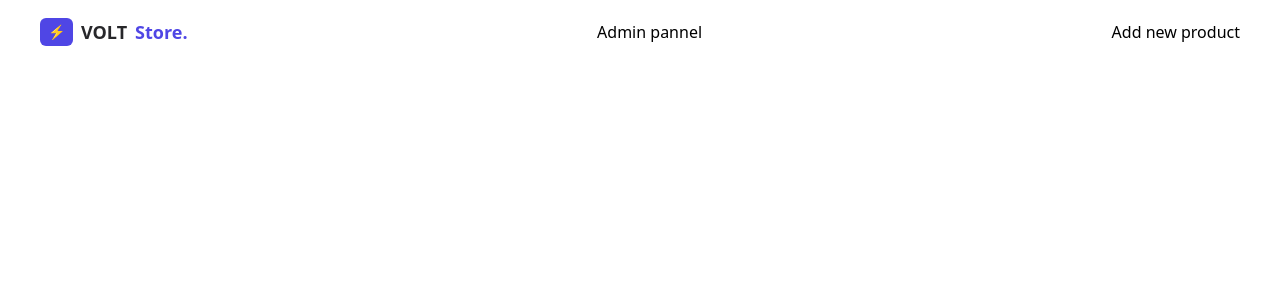
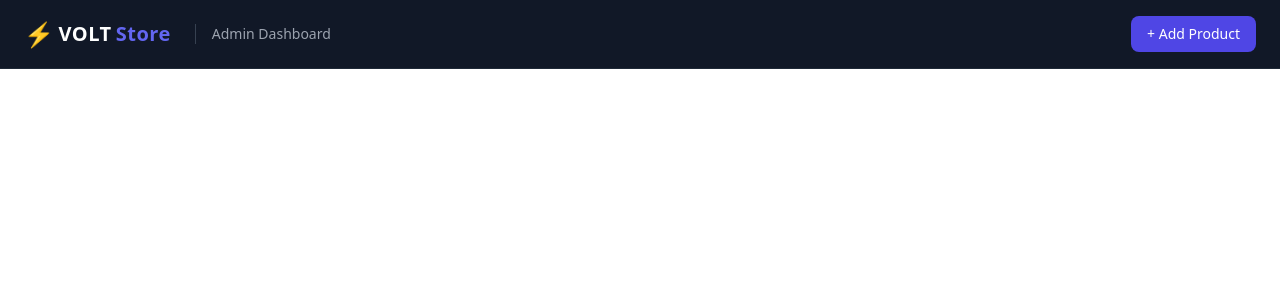
Before and after one commit to sewak07/E-commerce, a React app in the folder frontend/: page /admin-dashboard in a window 1280 px wide. Shown: the top 300 px of the page. Built offline with nearby package versions, Linux system fonts and the light colour scheme; the HTML template or start-up script is replaced by a standard one.

Commit message:
components modified with tailwind css

```diff
--- a/frontend/src/components/AdminHeader.jsx
+++ b/frontend/src/components/AdminHeader.jsx
@@ -1,24 +1,38 @@
-import {Link} from "react-router-dom";
+import { Link } from "react-router-dom";
+
 export default function AdminHeader() {
   return (
-    <header>
-      <div className="max-w-7xl mx-auto px-4 sm:px-6 lg:px-10 h-16 flex items-center justify-between">
-        {/* Logo */}
+    <header className="w-full bg-gray-900 border-b border-gray-800 sticky top-0 z-50">
+      <div className="max-w-7xl mx-auto px-6 py-4 flex items-center justify-between">
 
-        <Link
-          to="/admin-dashboard"
-          className="flex items-center gap-2 text-lg font-semibold text-zinc-800"
-        >
-          <span className="bg-indigo-600 text-white px-2 py-1 rounded-md text-sm">
-            ⚡
+        {/* Left: Logo + Panel name */}
+        <div className="flex items-center gap-6">
+          <Link
+            to="/admin-dashboard"
+            className="flex items-center gap-1 text-xl font-semibold tracking-wide"
+          >
+            <span className="text-indigo-500 text-2xl">⚡</span>
+            <span className="text-white">VOLT</span>
+            <span className="text-indigo-500">Store</span>
+          </Link>
+
+          <span className="text-sm text-gray-400 border-l border-gray-700 pl-4">
+            Admin Dashboard
           </span>
-          <span className="font-bold">VOLT</span>
-          <span className="text-indigo-600 font-bold">Store.</span>
-        </Link>
-        <span>Admin pannel</span>
-        <Link to="/admin-addProduct">Add new product</Link>
+        </div>
+
+        {/* Right: Actions */}
+        <div className="flex items-center gap-4">
+          <Link
+            to="/admin-addProduct"
+            className="px-4 py-2 rounded-lg bg-indigo-600 text-white text-sm font-medium
+                       hover:bg-indigo-500 transition focus:outline-none focus:ring-2 focus:ring-indigo-600"
+          >
+            + Add Product
+          </Link>
+        </div>
 
       </div>
     </header>
-  )
+  );
 }
```
